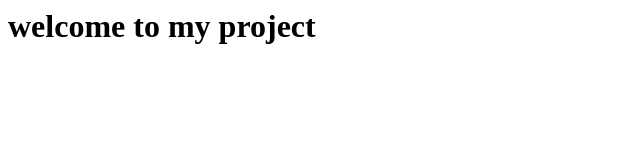
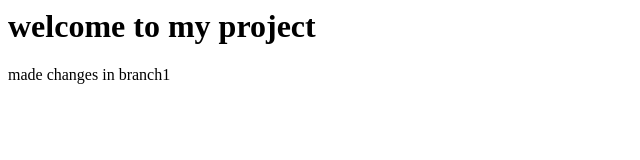
Before and after one commit to saisree2003/Myproject, a plain HTML site: page index.html in a window 1280 px wide. Shown: the whole page, without its empty margins (0-640 px from the left). Drawn offline with Linux system fonts and the light colour scheme.

Commit message:
Update index.html in branch1

```diff
--- a/index.html
+++ b/index.html
@@ -5,5 +5,6 @@
   </head>
   <body>
     <h1>welcome to my project</h1>
+    <p>made changes in branch1</p>
   </body>
 </html>
```
